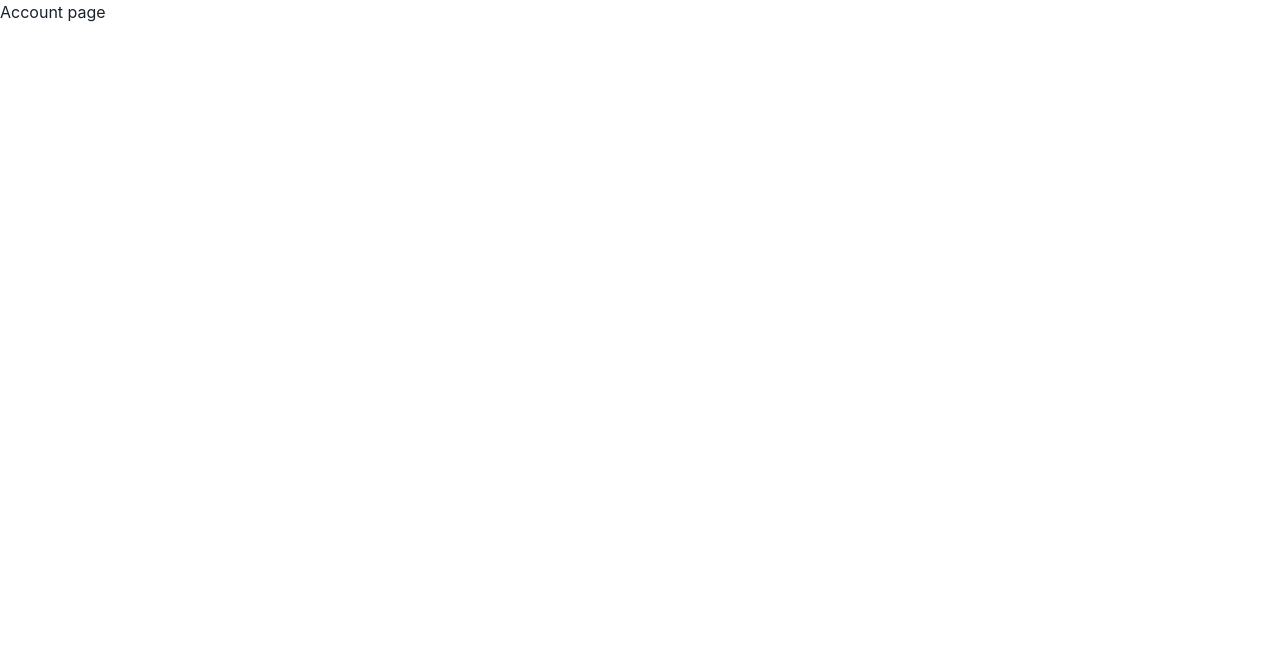
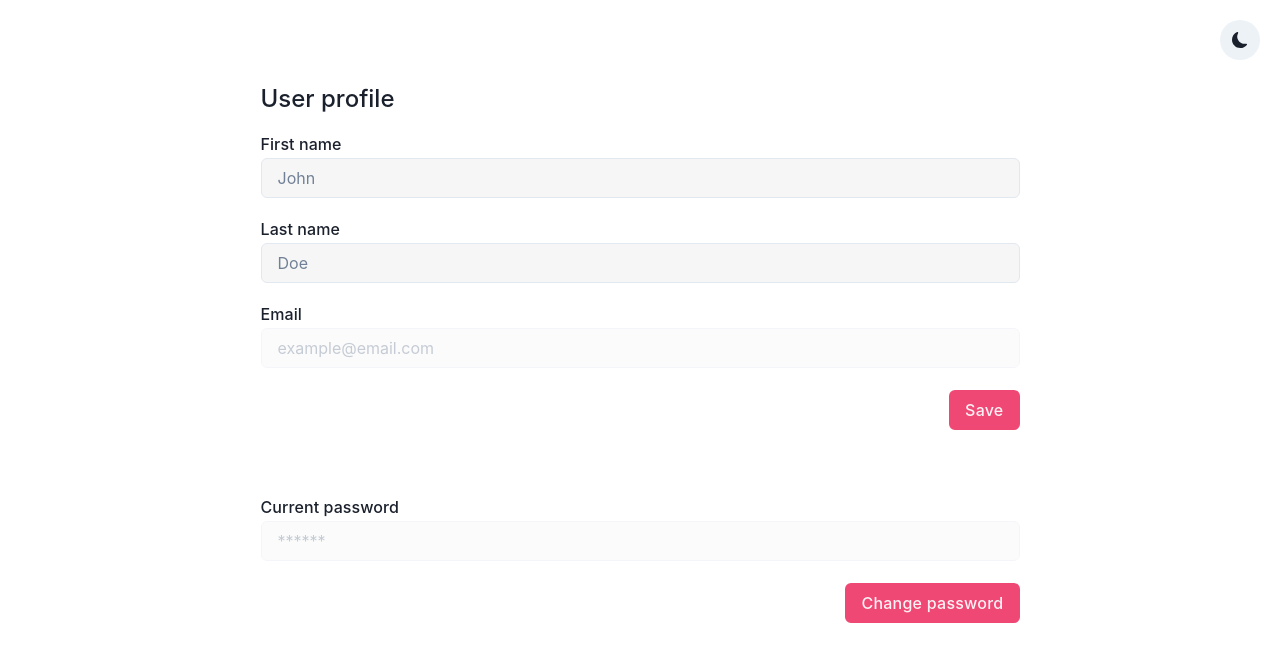
Before and after one commit to JosephAyo/bibliotheque-e-frontend, a Next.js app: page /users/account in a window 1280 px wide. Shown: the top 662 px of the page. Built offline with nearby package versions, Linux system fonts and the light colour scheme.

Commit message:
💄 feat: add user profile settings page

```diff
--- /dev/null
+++ b/src/components/Layouts/UserAccountPageLayout.jsx
@@ -0,0 +1,18 @@
+import Head from 'next/head';
+import MainContentContainer from './MainContentContainer';
+
+const UserAccountPageLayout = ({ children, pageTitle }) => (
+  <>
+    <Head>
+      <title>Bibliotheque-E {pageTitle ? `| ${pageTitle}` : ''}</title>
+      <meta name="description" content="Bibliotheque Electronic" />
+      <meta name="viewport" content="width=device-width, initial-scale=1" />
+      <link rel="icon" href="/favicon.ico" />
+    </Head>
+    <main>
+      <MainContentContainer>{children}</MainContentContainer>
+    </main>
+  </>
+);
+
+export default UserAccountPageLayout;
--- a/src/config/layout.js
+++ b/src/config/layout.js
@@ -1,2 +1,2 @@
-export const needAbsoluteThemeToggle = ['/', '/login', '/signup'];
+export const needAbsoluteThemeToggle = ['/', '/login', '/signup', '/users/account'];
 export const needsRightBar = ['/directory', '/shared', '/drive'];
--- a/src/pages/library/books/index.jsx
+++ b/src/pages/library/books/index.jsx
@@ -6,7 +6,7 @@ import { BiSolidSearchAlt2 } from 'react-icons/bi';
 
 const Books = () => (
   <LibraryPageLayout
-    pageTitle="Book"
+    pageTitle="Books"
     searchBar={
       <Flex flex={1} gap="10px">
         <SearchInputField
--- a/src/pages/users/account.jsx
+++ b/src/pages/users/account.jsx
@@ -1,4 +1,129 @@
+import {
+  Button,
+  Text,
+  VStack,
+  Modal,
+  ModalOverlay,
+  ModalContent,
+  ModalHeader,
+  ModalFooter,
+  ModalBody,
+  ModalCloseButton,
+  useDisclosure
+} from '@chakra-ui/react';
+import { AuthFormInputField } from 'components/Inputs';
+import { UserAccountPageLayout } from 'components/Layouts';
+import { useRef } from 'react';
 
-const Account = () => <div>Account page</div>;
+const Account = () => {
+  const { isOpen, onOpen, onClose } = useDisclosure();
+
+  const initialRef = useRef(null);
+  const finalRef = useRef(null);
+
+  return (
+    <UserAccountPageLayout pageTitle="Account">
+      <VStack
+        align="stretch"
+        rounded="10px"
+        padding="44px"
+        width="100%"
+        spacing="22px"
+        marginTop="20px">
+        <Text textStyle="headline-5-medium" alignSelf="flex-start">
+          User profile
+        </Text>
+        <AuthFormInputField
+          fieldLabel="First name"
+          inputFieldProps={{
+            name: 'first_name',
+            placeholder: 'John',
+            variant: 'auth_filled'
+          }}
+        />
+        <AuthFormInputField
+          fieldLabel="Last name"
+          inputFieldProps={{
+            name: 'last_name',
+            placeholder: 'Doe',
+            variant: 'auth_filled'
+          }}
+        />
+        <AuthFormInputField
+          fieldLabel="Email"
+          inputFieldProps={{
+            name: 'email',
+            placeholder: 'example@email.com',
+            type: 'email',
+            isDisabled: true,
+            variant: 'auth_filled'
+          }}
+        />
+
+        <Button variant="primary_action" width="max-content" marginLeft="auto">
+          Save
+        </Button>
+        <br />
+        <AuthFormInputField
+          fieldLabel="Current password"
+          inputFieldProps={{
+            name: 'password',
+            placeholder: '******',
+            type: 'password',
+            isDisabled: true,
+            variant: 'auth_filled'
+          }}
+        />
+        <Button variant="primary_action" width="max-content" marginLeft="auto" onClick={onOpen}>
+          Change password
+        </Button>
+      </VStack>
+
+      <Modal
+        initialFocusRef={initialRef}
+        finalFocusRef={finalRef}
+        isOpen={isOpen}
+        onClose={onClose}>
+        <ModalOverlay />
+        <ModalContent>
+          <ModalHeader>
+            <Text>Change password</Text>
+          </ModalHeader>
+          <ModalCloseButton />
+          <ModalBody pb={6}>
+            <VStack align="stretch" width="100%" spacing="22px">
+              <AuthFormInputField
+                fieldLabel="Current password"
+                inputFieldProps={{
+                  name: 'password',
+                  placeholder: '******',
+                  type: 'password',
+                  variant: 'auth_filled',
+                  ref: initialRef
+                }}
+              />
+              <AuthFormInputField
+                fieldLabel="New password"
+                inputFieldProps={{
+                  name: 'new_password',
+                  placeholder: '******',
+                  variant: 'auth_filled',
+                  type: 'password'
+                }}
+              />
+            </VStack>
+          </ModalBody>
+
+          <ModalFooter>
+            <Button variant="primary_action" mr="10px">
+              Save
+            </Button>
+            <Button onClick={onClose}>Cancel</Button>
+          </ModalFooter>
+        </ModalContent>
+      </Modal>
+    </UserAccountPageLayout>
+  );
+};
 
 export default Account;
```
